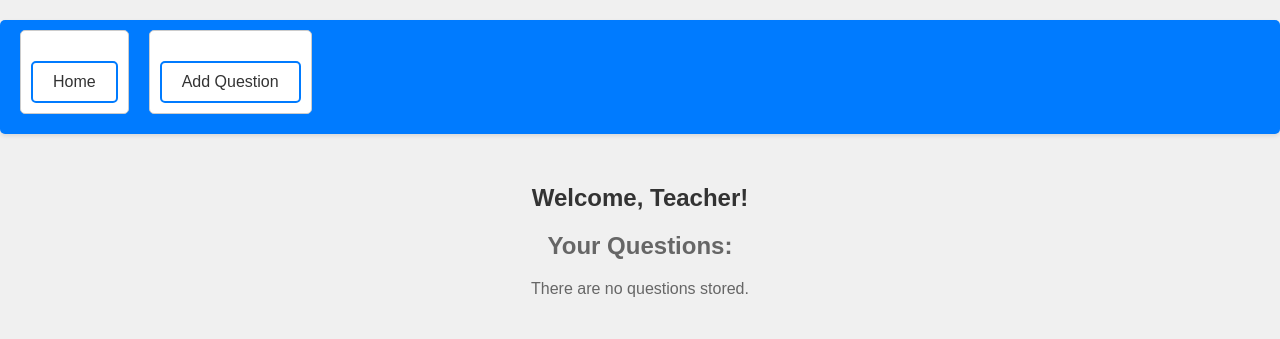
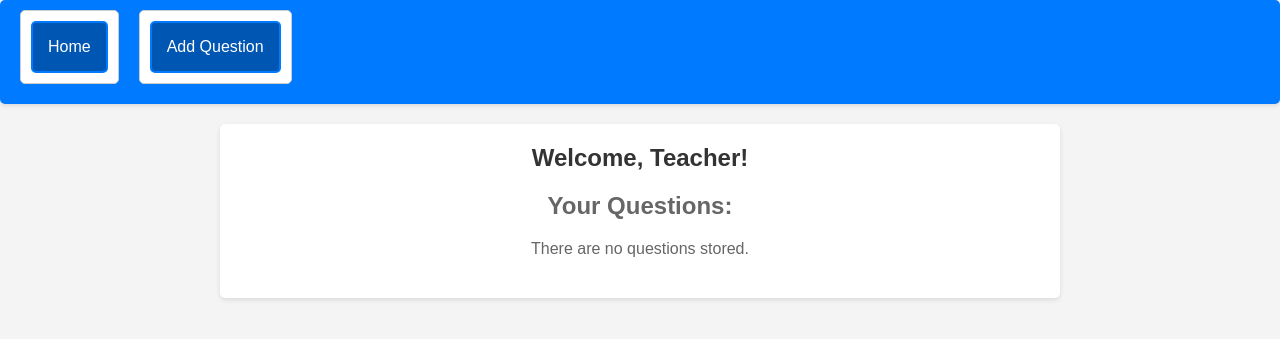
Before and after one commit to 347S24/347-final-project-group-29, a Django app: page /peer-instruction/home/ in a window 1280 px wide. Shown: the top 339 px of the page. Run offline with Django 4.2, Linux system fonts and the light colour scheme; data that the repository does not hold is empty; parts of the project's set-up code (start-up, migrations or seed data) failed here and were passed over.

Commit message:
Update teacher_home.html

```diff
--- a/group_29_final/group29final/group29final/peer_instruction/templates/teacher_home.html
+++ b/group_29_final/group29final/group29final/peer_instruction/templates/teacher_home.html
@@ -1,13 +1,104 @@
 
-{% load static%}
+{% load static %}
 <!DOCTYPE html>
 <html lang="en">
 <head>
     <meta charset="UTF-8">
     <title>Teacher Homepage</title>
     <link href="{% static 'css/styles.css' %}" rel="stylesheet" />
+    <style>
+        body {
+            font-family: Arial, sans-serif;
+            background-color: #f4f4f4;
+            margin: 0;
+            padding: 0;
+            box-sizing: border-box;
+            color: #333;
+        }
 
-    <!-- <link rel="stylesheet" type="text/css" href="styles.css"> -->
+        .navbar {
+            background-color: #007bff;
+            overflow: hidden;
+            margin: 0;
+        }
+
+        .navbar ul {
+            list-style-type: none;
+            margin: 0;
+            padding: 0;
+            text-align: center;
+        }
+
+        .navbar ul li {
+
+            display: block;
+
+        }
+
+        .navbar ul li a {
+            display: block;
+            padding: 15px;
+            color: white;
+            text-decoration: none;
+            background-color: #0056b3;
+            margin-top: 0;
+        }
+
+
+
+        .container {
+            max-width: 800px;
+            margin: 20px auto;
+            padding: 20px;
+            background-color: #fff;
+            border-radius: 5px;
+            box-shadow: 0 2px 5px rgba(0, 0, 0, 0.1);
+        }
+
+        h1, h2 {
+            margin-top: 0;
+            text-align: center;
+        }
+
+        ul {
+            list-style-type: none;
+            padding: 0;
+        }
+
+        .question {
+            border: 1px solid #ccc;
+            border-radius: 5px;
+            margin-bottom: 10px;
+            padding: 10px;
+        }
+
+        .question_text {
+            font-weight: bold;
+        }
+
+        .question_view, .question_delete {
+            display: inline-block;
+            margin-left: 10px;
+        }
+
+        .question_delete form {
+            display: inline;
+        }
+
+        .message {
+            margin-top: 20px;
+            padding: 10px;
+            background-color: #dff0d8;
+            border: 1px solid #d6e9c6;
+            border-radius: 4px;
+            color: #3c763d;
+        }
+
+        .container li {
+            display: flex;
+        }
+
+    </style>
 </head>
 <body>
     <nav class="navbar">
@@ -16,24 +107,32 @@
             <li><a href="{% url 'add_question' %}">Add Question</a></li>
         </ul>
     </nav>
-      <section>
+    <section class="container">
         <h1>Welcome, Teacher!</h1>
         <h2>Your Questions:</h2>
+        <div>
         <ul>
             {% if questions %}
                 {% for question in questions %}
                     <li>
-                    {{ question.text}} <a href="{% url 'question_detail' question.id %}">View Question</a>
-                </li>
+                        <div class="question">
+                        <div class="question_text"><p>{{ question.text}}</p></div>
+                        <div class="question_view"><a href="{% url 'question_detail' question.id %}">View Question</a></div>
+                        <div class="question_delete">
                         <form action="{% url 'delete_question' question.id %}" method="post" style="display: inline;">
                             {% csrf_token %}
                             <button type="submit">Delete</button>
                         </form>
+                        </div>
+                        </div>
+                    </li>
+
                 {% endfor %}
             {% else %}
                 <p>There are no questions stored.</p>
             {% endif %}
         </ul>
+    </div>
     </section>
 </body>
 </html>
```
Lines whose indentation alone changed are shown as unchanged.
